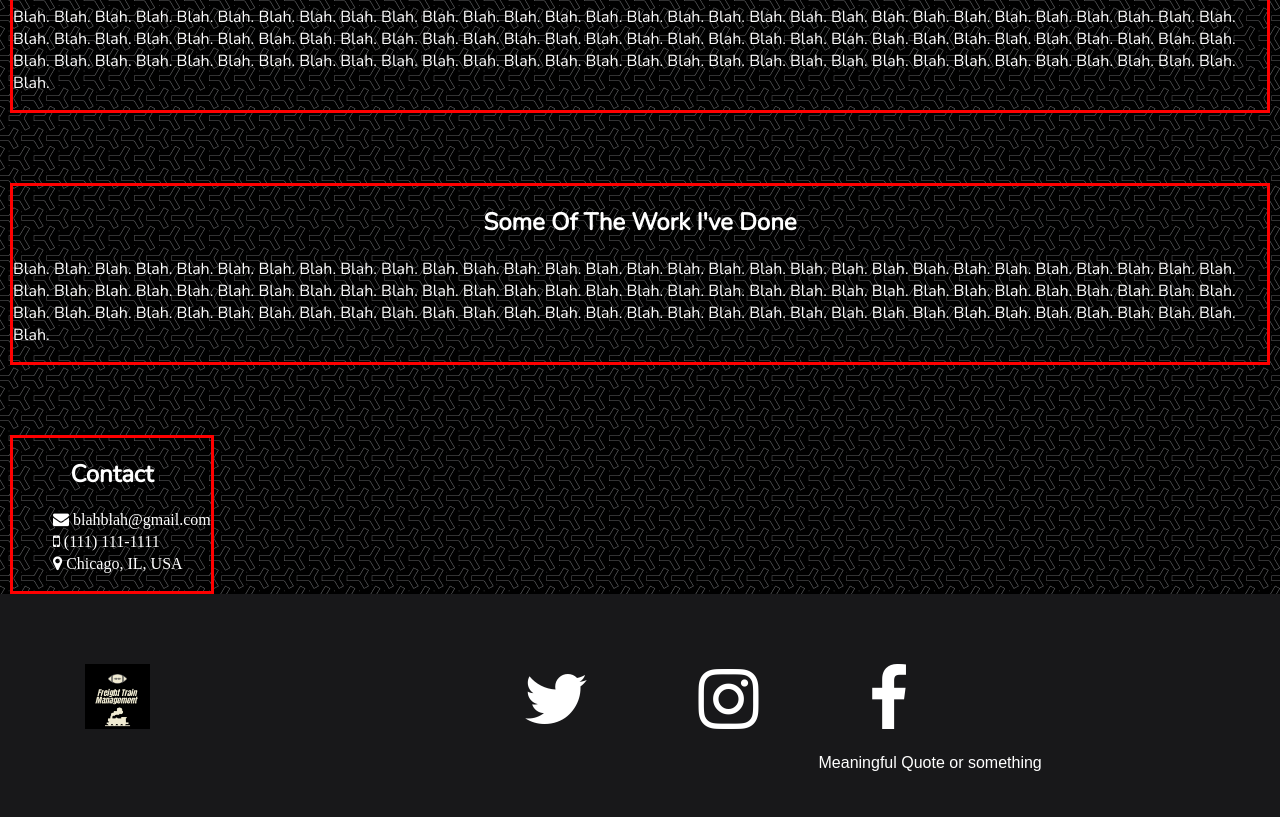
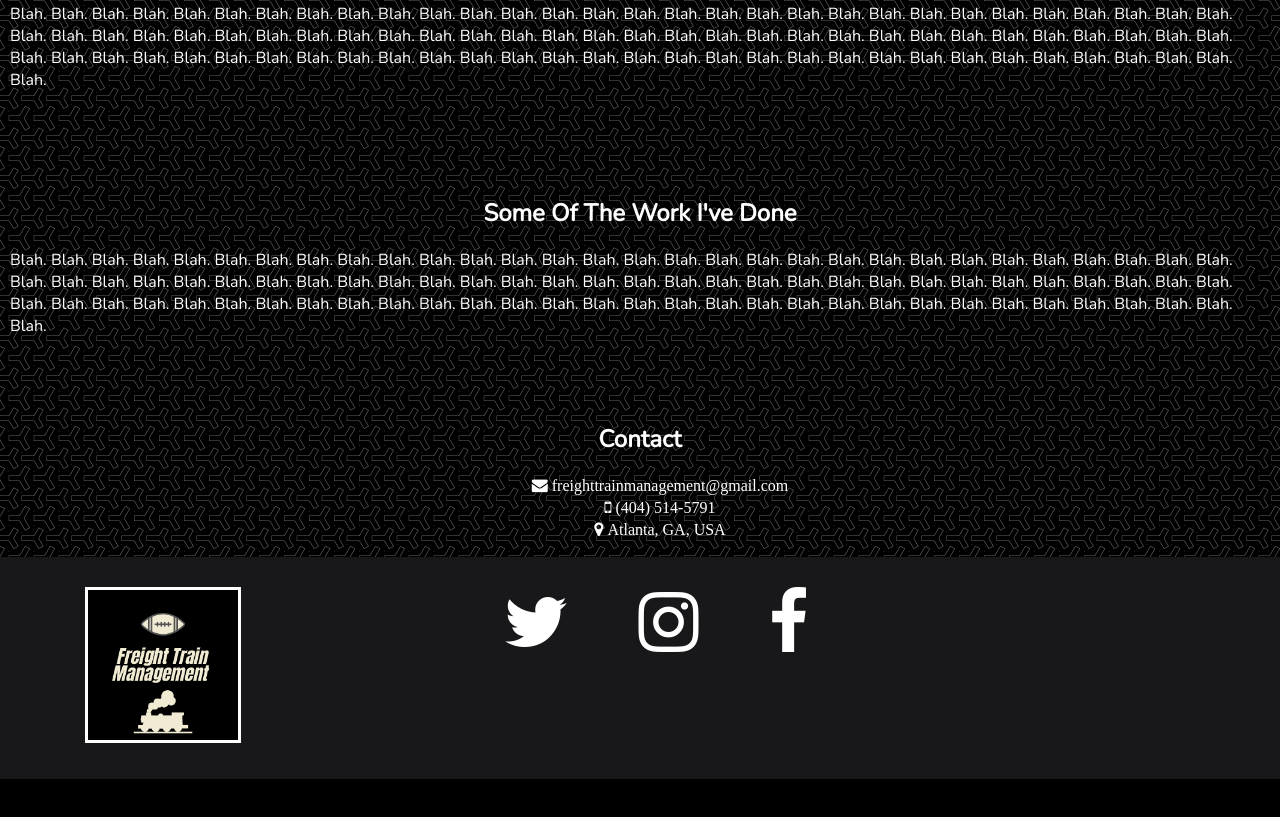
Before and after one commit to JassiGitti/Marlon-Management, a plain HTML site: page index.html in a window 1280 px wide. Shown: the part 1019-1836 px from the top of the page. After the commit the page ends 1798 px from the top, so only its background shows below. Drawn offline with nearby package versions, Linux system fonts and the light colour scheme.

Commit message:
website draft complete

```diff
--- a/Resources/CSS/style.css
+++ b/Resources/CSS/style.css
@@ -138,7 +138,6 @@ main{
     display: inline;
     width: 45%;
     float: right;
-    border: solid red;
     color: white;
 }
 
@@ -150,7 +149,6 @@ main{
 /* Services */
 
 .services{
-    border: solid red;
     display: inline-block;
     margin-top: 70px;
     color: white;
@@ -164,7 +162,6 @@ main{
 /* Work */
 
 .work{
-    border: solid red;
     display: inline-block;
     margin-top: 70px;
     color: white;
@@ -178,17 +175,21 @@ main{
 /* Contact */
 
 .contact{
-    border: solid red;
-    display: inline-block;
+    display: block;
     margin-top: 70px;
     color: white;
+    text-align: center;
 }
 
 .contact h2{
-    text-align: center;
     color: white;
+    float: center;
 }
 
+.contact ul{
+    display: flexbox;
+    float: center;
+}
 /* Footer */
 
 *{
@@ -200,7 +201,7 @@ main{
     width: 100vw;
     display: block;
     overflow: hidden;
-    padding: 70px 0;
+    padding: 30px 0;
     box-sizing: border-box;
     background-color: #18181a;
 }
@@ -221,8 +222,9 @@ main{
 
 
 .inner-footer .logo-container img{
-    width: 65px;
+    width: 150px;
     height: auto;
+    border: solid white;
 }
 
 .inner-footer .footer-third{
@@ -257,7 +259,7 @@ main{
 
 .inner-footer .footer-third li{
     display:inline-block;
-    padding: 0 50px;
+    padding: 0 30px;
     font-size: 70px;
     color: white;
 }
--- a/index.html
+++ b/index.html
@@ -36,10 +36,13 @@
         </div>
     </header>
 
+
+    <!-- Banner -->
       <div class="banner">
           <p>Feeling overlooked?<br> Talk to the Freight Train.</p>
       </div>
 
+      <!-- About Me -->
 
       <main>
         <section class="about-me">
@@ -51,9 +54,12 @@
         <section>
           <article class="about-me-para">
             <h2 id="about.html">About Me</h2>
-            <p>I'm 21. My favorite color is red. I'm 100% Puerto-Rican. My head is mighty. Blah. Blah. Blah. Blah. Blah. Blah. Blah. Blah. Blah. Blah. Blah. Blah. Blah. Blah. Blah. Blah. Blah. Blah. Blah. Blah. Blah. Blah. Blah. Blah. Blah. Blah. Blah. Blah. Blah. Blah. Blah. Blah. Blah. Blah. Blah. Blah. Blah. Blah. Blah. Blah. Blah. Blah. Blah. Blah. Blah. Blah. Blah. Blah. Blah. Blah. Blah. Blah. Blah. Blah. Blah. Blah. Blah. Blah. Blah. Blah. Blah. Blah. Blah. Blah. Blah. Blah. Blah. Blah. Blah. Blah. Blah. Blah. Blah. Blah. Blah. Blah. Blah. Blah. Blah. Blah. Blah. Blah. Blah. Blah. Blah. Blah. Blah. Blah. Blah. Blah. Blah.  </p>
+            <p> Blah. Blah. Blah. Blah. Blah. Blah. Blah. Blah. Blah. Blah. Blah. Blah. Blah. Blah. Blah. Blah. Blah. Blah. Blah. Blah. Blah. Blah. Blah. Blah. Blah. Blah. Blah. Blah. Blah. Blah. Blah. Blah. Blah. Blah. Blah. Blah. Blah. Blah. Blah. Blah. Blah. Blah. Blah. Blah. Blah. Blah. Blah. Blah. Blah. Blah. Blah. Blah. Blah. Blah. Blah. Blah. Blah. Blah. Blah. Blah. Blah. Blah. Blah. Blah. Blah. Blah. Blah. Blah. Blah. Blah. Blah. Blah. Blah. Blah. Blah. Blah. Blah. Blah. Blah. Blah. Blah. Blah. Blah. Blah. Blah. Blah. Blah. Blah. Blah. Blah. Blah.  </p>
           </article>
         </section>
+
+
+        <!-- Services -->
 
         <section>
           <article class="services">
@@ -62,6 +68,9 @@
           </article>
         </section>
 
+
+        <!-- Work -->
+
         <section>
           <article class="work">
             <h2 id="my_work.html">Some Of The Work I've Done</h2>
@@ -69,19 +78,23 @@
           </article>
         </section>
 
+        <!-- Contact -->
+
         <section>
           <article class="contact">
             <h2 id="contact.html">Contact</h2>
             <ul>
-              <li class="fa fa-envelope" aria-hidden="true"> blahblah@gmail.com</li>
+              <li class="fa fa-envelope" aria-hidden="true"> freighttrainmanagement@gmail.com</li>
               <br>
-              <li class="fa fa-mobile" aria-hidden="true"> (111) 111-1111</li>
+              <li class="fa fa-mobile" aria-hidden="true"> (404) 514-5791</li>
               <br>
-              <li class="fa fa-map-marker" aria-hidden="true"> Chicago, IL, USA</li>
+              <li class="fa fa-map-marker" aria-hidden="true"> Atlanta, GA, USA</li>
             </ul>
           </article>
         </section>
       </main>
+
+        <!-- Footer -->
 
 
         <div class="footer">
@@ -90,19 +103,17 @@
               <img src="Resources/images/Freight Train Management.png">
             </div>
             <div class="footer-third">
-              <li class="fa fa-twitter" aria-hidden="true"></li>
+              <a target="_blank" href="https://twitter.com/ft_management_"><li class="fa fa-twitter" aria-hidden="true"></li></a>
             </div>
 
             <div class="footer-third">
-              <li class="fa fa-instagram" aria-hidden="true"></li>
+              <a target="_blank" href="https://www.instagram.com/freight_train_management/"><li class="fa fa-instagram" aria-hidden="true"></li></a>
             </div>
 
             <div class="footer-third">
-                <li class="fa fa-facebook" aria-hidden="true"></li>
+                <a target="_blank" href="https://www.facebook.com/Freight-Train-Management-107837534307515/?modal=admin_todo_tour"><li class="fa fa-facebook" aria-hidden="true"></li></a>
 
-              <span>
-                Meaningful Quote or something<br>
-              </span>
+
             </div>
 
           </div>
```
